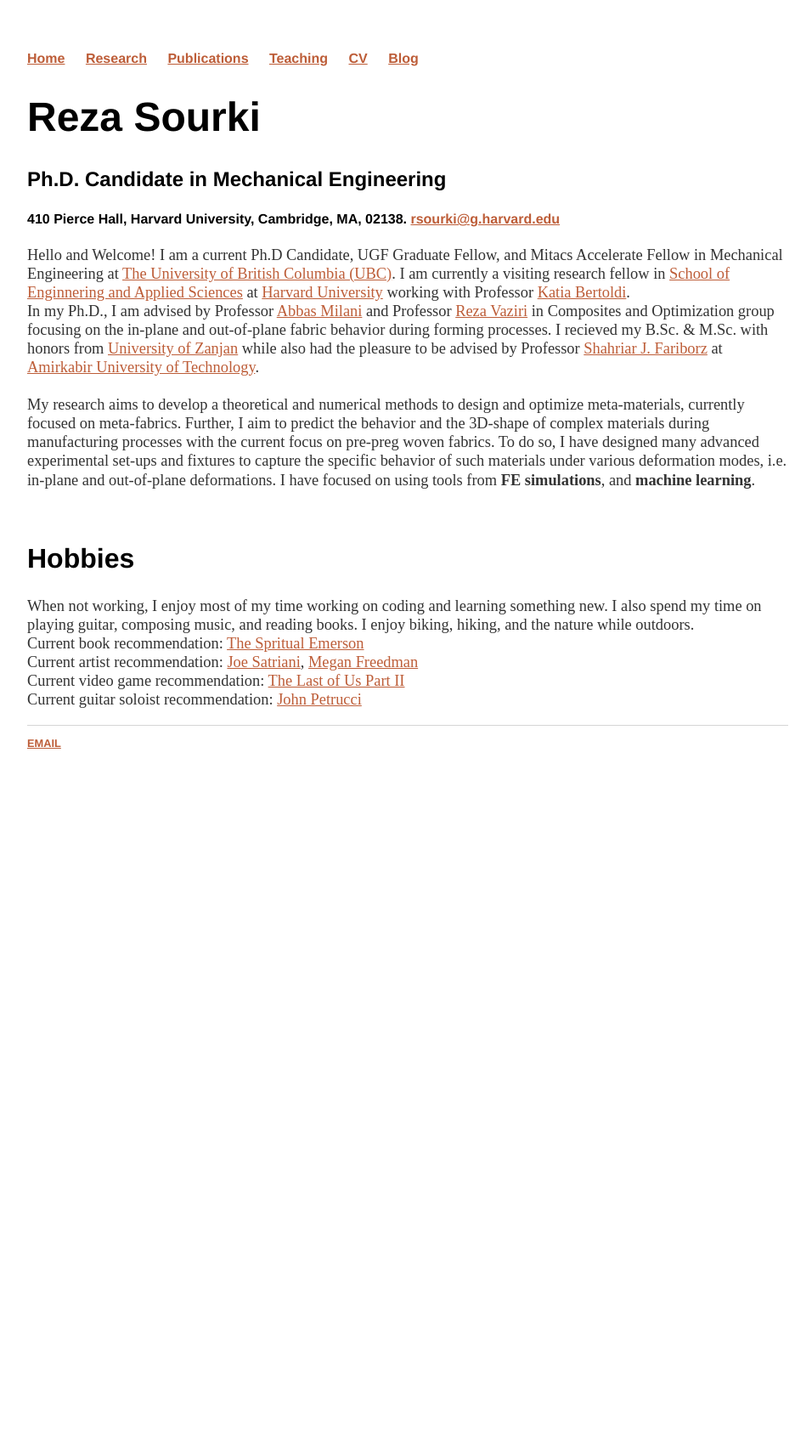
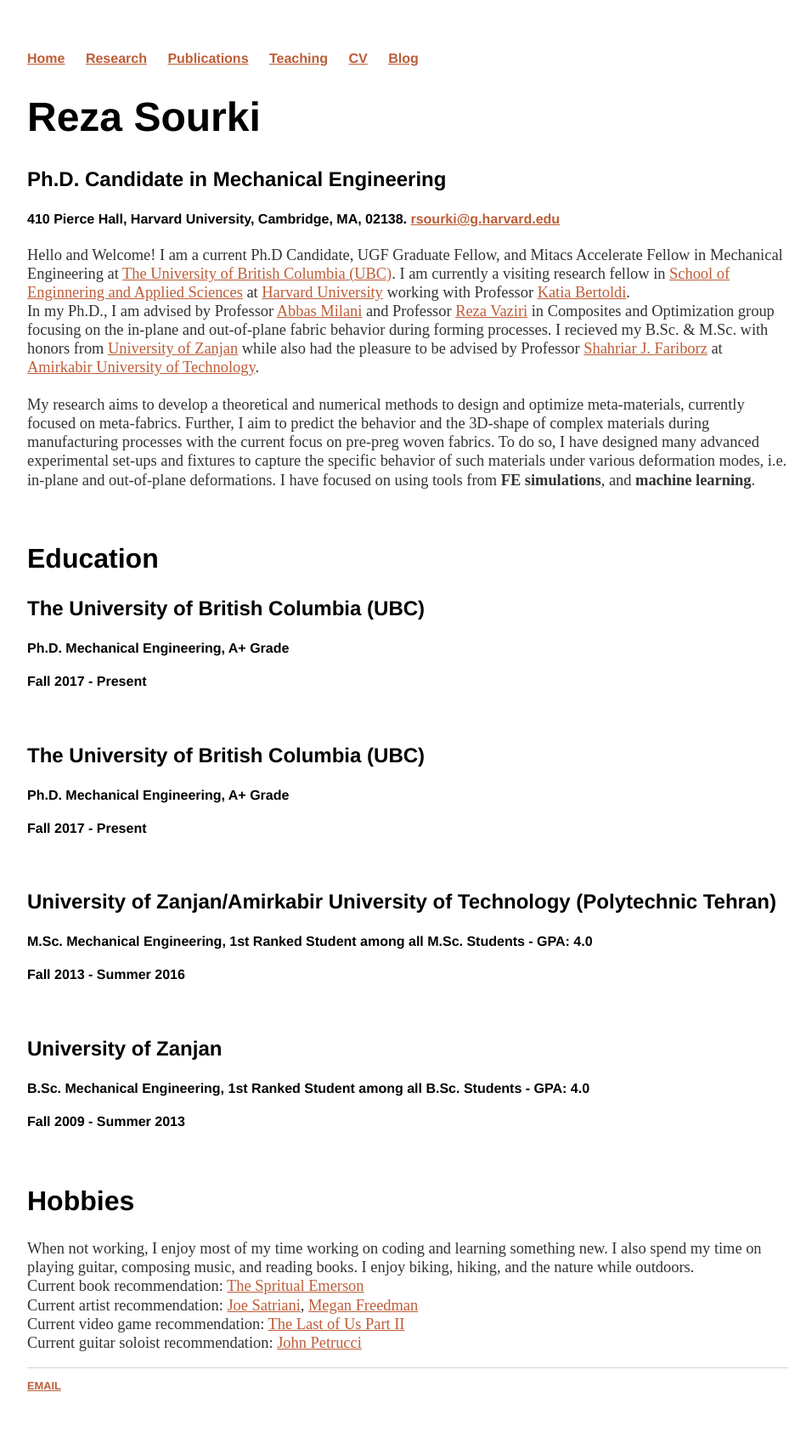
Before and after one commit to rsourki/rsourki.github.io, a Jekyll site: the page built from index.html, in a window 1280 px wide. Shown: the whole page at 85% size, without its empty margins (160-1116 px from the left). Built offline with Jekyll 4.4.1, drawn with Linux system fonts in a browser that asks for light colours; before the commit the page ends 942 px from its top, so only the background shows below that.

Commit message:
Update index.html

```diff
--- a/index.html
+++ b/index.html
@@ -19,6 +19,23 @@
         To do so, I have designed many advanced experimental set-ups and fixtures to capture the specific behavior of such materials under various deformation modes, i.e. in-plane and out-of-plane deformations.
 	I have focused on using tools from <b>FE simulations</b>, and <b>machine learning</b>.</p>
         <br>
+	<h2>Education</h2>
+	<h3>The University of British Columbia (UBC) </h2>
+	<h4>Ph.D. Mechanical Engineering, A+ Grade</h4>
+	<h4>Fall 2017 - Present</h4>
+	<br>
+	<h3>The University of British Columbia (UBC)</h2>
+	<h4>Ph.D. Mechanical Engineering, A+ Grade</h4>
+	<h4>Fall 2017 - Present</h4>
+	<br>
+	<h3>University of Zanjan/Amirkabir University of Technology (Polytechnic Tehran)</h2>
+	<h4>M.Sc. Mechanical Engineering, 1st Ranked Student among all M.Sc. Students - GPA: 4.0</h4>
+	<h4>Fall 2013 - Summer 2016</h4>
+	<br>
+	<h3>University of Zanjan</h2>
+	<h4>B.Sc. Mechanical Engineering, 1st Ranked Student among all B.Sc. Students - GPA: 4.0</h4>
+	<h4>Fall 2009 - Summer 2013</h4>
+	<br>
 	<h2>Hobbies</h2>
 	<p>When not working, I enjoy most of my time working on coding and learning something new.
 	I also spend my time on playing guitar, composing music, and reading books. I enjoy biking, hiking, and the nature while outdoors.
```
